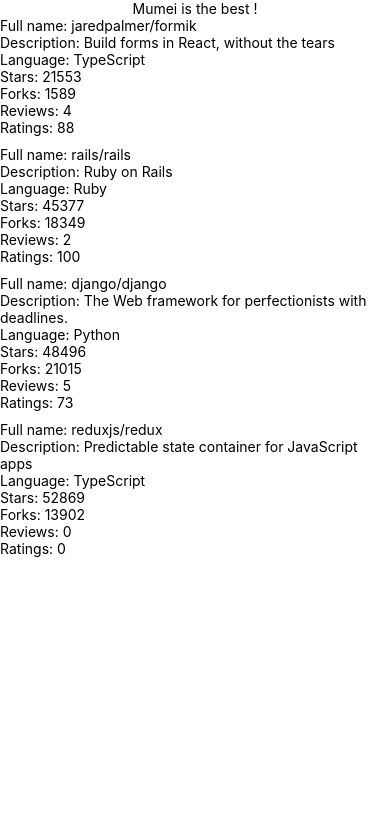
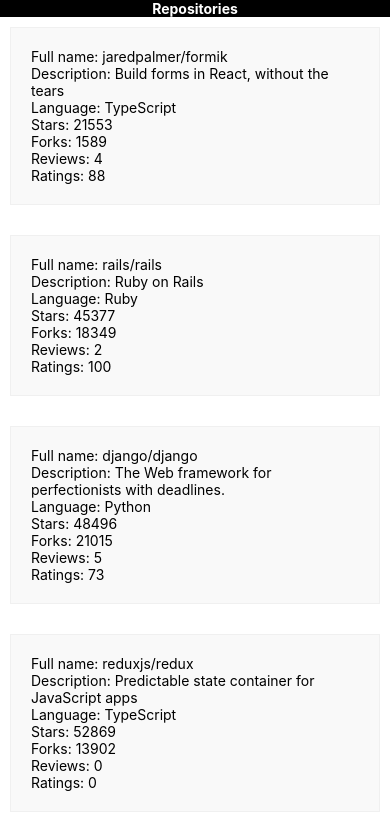
Before and after one commit to LIWKaguya/part10-FSO, a React Native app in the folder rate-repository-app/: screen / in a window 390 px wide. Shown: the top 830 px of the page. Built offline with nearby package versions, Linux system fonts and the light colour scheme.

Commit message:
Exercise 10.4

```diff
--- a/rate-repository-app/App.js
+++ b/rate-repository-app/App.js
@@ -1,12 +1,13 @@
 import { StatusBar } from 'expo-status-bar';
 import React from 'react';
-import { StyleSheet, Text, View } from 'react-native';
+import { SafeAreaView, ScrollView, StyleSheet, Text, View } from 'react-native';
+import AppBar from './components/AppBar';
 import RepositoryList from './components/RepositoryList';
 
 export default function App() {
   return (
-    <View style={styles.container}>
-      <Text>Mumei is the best !</Text>
+    <View>
+      <AppBar />
       <RepositoryList />
       <StatusBar style="auto" />
     </View>
--- /dev/null
+++ b/rate-repository-app/components/AppBar.jsx
@@ -0,0 +1,30 @@
+import React from 'react';
+import { View, StyleSheet, Text, Pressable } from 'react-native';
+import Constants from 'expo-constants';
+
+const styles = StyleSheet.create({
+  container: {
+    paddingTop: Constants.statusBarHeight,
+    backgroundColor: "black",
+    alignSelf: 'stretch'
+  },
+  text: {
+    color: "white",
+    textAlign: "center",
+    fontWeight: "bold"
+  }
+});
+
+const AppBar = () => {
+  return (
+    <View style={styles.container}>
+      <Pressable onPress={() => console.log('hi')}>
+        <Text style={styles.text}>
+            Repositories
+        </Text>
+      </Pressable>
+    </View>
+  );
+};
+
+export default AppBar;
--- a/rate-repository-app/components/RepositoryItem.jsx
+++ b/rate-repository-app/components/RepositoryItem.jsx
@@ -1,8 +1,18 @@
 import React from 'react';
-import { Text } from 'react-native';
+import { Text, View, StyleSheet } from 'react-native';
 
 const RepositoryItem = (props) => {
+    const styles = StyleSheet.create({
+        box: {
+            padding: 20,
+            margin: 10,
+            borderWidth: StyleSheet.hairlineWidth,
+            borderColor: '#f0f0f0',
+            backgroundColor: '#f9f9f9'
+        }
+    });
     return (
+    <View style={styles.box}>
         <Text>
             Full name: {props.fullName} {"\n"}
             Description: {props.description} {"\n"}
@@ -10,8 +20,9 @@
             Stars: {props.stargazersCount} {"\n"}
             Forks: {props.forksCount} {"\n"}
             Reviews: {props.reviewCount} {"\n"}
-            Ratings: {props.ratingAverage} {"\n"}
+            Ratings: {props.ratingAverage}
         </Text>
+    </View>
     )
 }
 
```
Also changed, not shown: rate-repository-app/images/4060187.jfif (added), rate-repository-app/images/4223.png (added).
